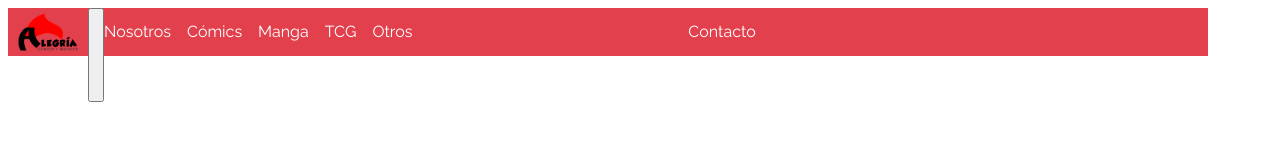
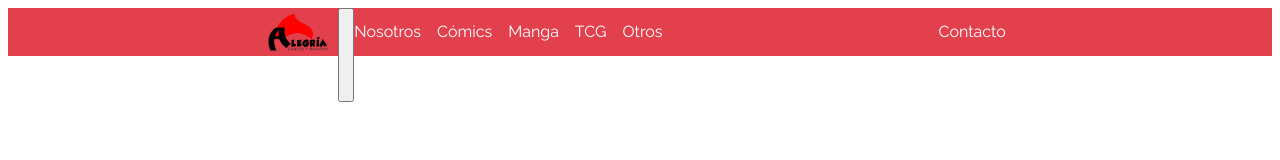
Before and after one commit to zobeck/alegria_shop, a plain HTML site: page index.html in a window 1280 px wide. Drawn offline with Linux system fonts and the light colour scheme.

Commit message:
cambios en la barra de navegación pruebas

```diff
--- a/css/style.css
+++ b/css/style.css
@@ -48,7 +48,7 @@ img {
 
 nav{
   background-color: var(--first-alpha-color);
-max-width: 1200px;
+
 max-height:var(--navbar-height) ;
 display: flex;
 flex-direction: column;
@@ -77,6 +77,8 @@ li a, .dropbtn {
 
 .container{
  display:flex;
+ margin-left: auto;
+margin-right: auto;
 }
 
 .logo-container{
```
